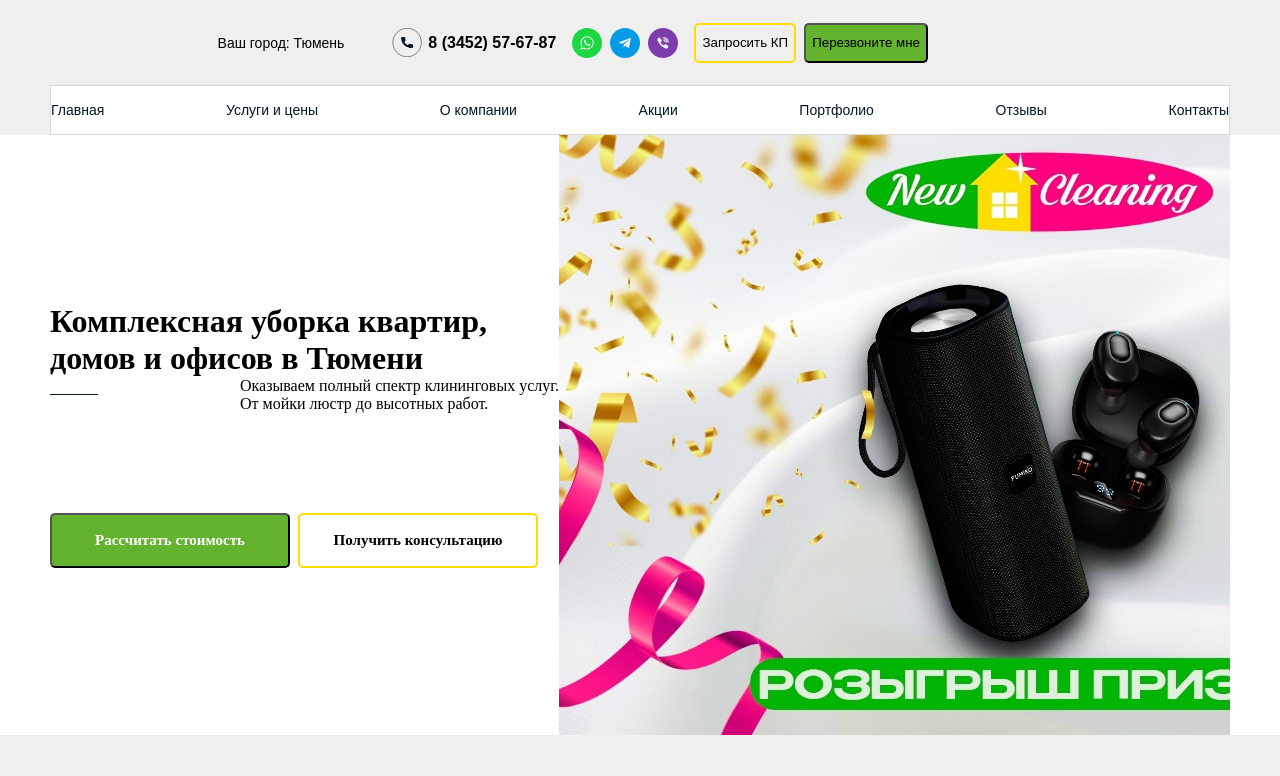
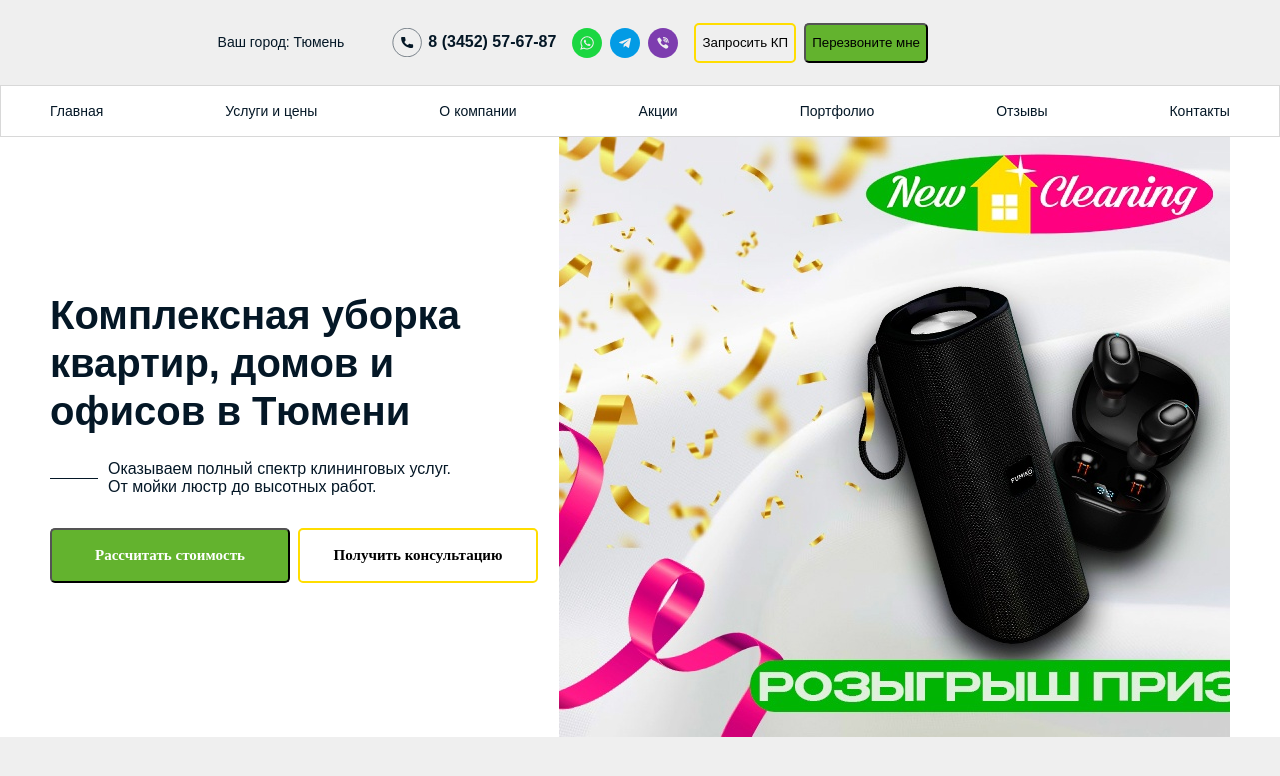
Before and after one commit to kir83msk/study, a plain HTML site: page index.html in a window 1280 px wide. Drawn offline with Linux system fonts and the light colour scheme.

Commit message:
done
Co-authored-by: Renat <taneros@duck.com>

```diff
--- a/index.html
+++ b/index.html
@@ -60,10 +60,9 @@
                     <button class="header__top-request-offer  button--white" title="КП" onclick="">Запросить КП</button>
                     <button class="header__top-request-callback button--green">Перезвоните мне</button>
                 </div>
-
             </div>
         </div>
-        <div class="menu">
+        <div class="header__menu">
             <div class="container">
                 <div class="header__menu-content" >
                     <ul class="header__menu-items">
@@ -76,7 +75,6 @@
                         <li class="header__menu-item">Контакты</li>
                     </ul>
                 </div>
-
             </div>
         </div>
     </header>
@@ -104,6 +102,23 @@
         </div>
 
     </div>
+    <div class="services">
+        <div class="container">
+            <div class="services__partners">
+                <div class="services__partners-list">
+                    <div class="services__partner-item"></div>
+                    <div class="services__partner-item"></div>
+                    <div class="services__partner-item"></div>
+                    <div class="services__partner-item"></div>
+                    <div class="services__partner-item"></div>
+                    <div class="services__partner-item"></div>
+
+                </div>
+
+            </div>
+            <div class="services__types"></div>
+        </div>
+    </div>
 </body>
 </html>
 
--- /dev/null
+++ b/styles/base/_fonts.scss
@@ -0,0 +1,22 @@
+// -----------------------------------------------------------------------------
+// This file contains all @font-face declarations, if any.
+// -----------------------------------------------------------------------------
+
+// IMPORT FONTS
+
+
+@font-face {
+  font-family: "Montserrat";
+  // src: url('../assets/fonts/montserrat/Montserrat-Bold.ttf') format('truetype');
+  src: local('Montserrat') url('../assets/fonts/montserrat/Montserrat-Bold.ttf') format("truetype");
+  font-style: bold;
+  font-weight: 700;
+}
+
+@font-face {
+  font-family: "Montserrat";
+  // src: url('../assets/fonts/montserrat/Montserrat-Bold.ttf') format('truetype');
+  src: local('Montserrat') url('../assets/fonts/montserrat/Montserrat-Medium.ttf') format("truetype");
+  font-style: medium;
+  font-weight: 500;
+}
--- /dev/null
+++ b/styles/base/_typography.scss
@@ -0,0 +1,25 @@
+$text-font-stack: 'Montserrat', 'Arial', sans-serif !default;
+$text-color: #041726 !default;
+
+
+body {
+  color: $text-color;
+  font: normal 125% / 1.4 $text-font-stack;
+}
+
+h1, .h1 {
+  font-family: $text-font-stack;
+  font-size: 40px;
+  line-height: 48px;
+  font-weight: bold;
+  color: $text-color;
+}
+
+p, .p {
+  color: #041726;
+  font-family: $text-font-stack;
+  font-size: 16px;
+  font-style: normal;
+  font-weight: 500;
+  line-height: normal;
+}
--- a/styles/main.scss
+++ b/styles/main.scss
@@ -3,5 +3,10 @@
 // Components
 @import 'components/button';
 
+// Base
+@import
+'base/fonts',
+'base/typography';
+
 // Pages
 @import 'pages/home'
--- a/styles/pages/_home.scss
+++ b/styles/pages/_home.scss
@@ -116,7 +116,8 @@ body {
   }
 
   &__menu {
-    background-color: #fff;
+    background-color: #FFF;
+    border: 1px solid #d8d8d8;
 
     &-content {
       display: flex;
@@ -124,8 +125,6 @@ body {
       align-items: center;
 
       height: 50px;
-      border: 1px solid #d8d8d8;
-      background-color: #fff;
     }
 
 
@@ -158,17 +157,21 @@ body {
   &__ad-book {
     display: flex;
     flex-direction: column;
-    gap: 100px;
+    gap: 32px;
   }
 
   &__ad-book-title {
     width: 509px;
+    display: flex;
+    flex-direction: column;
+    gap: 25px;
   }
 
   &__ad-book-subtitle {
     display: flex;
-    justify-content: space-between;
+
     align-items: center;
+    gap: 10px;
 
     // component
     .delimiter {
@@ -176,6 +179,7 @@ body {
       width: 48px;
       background-color: #041726;
     }
+
   }
 
   &__ad-book-process {
```
Also changed, not shown: styles/main.css, 1 other file.
